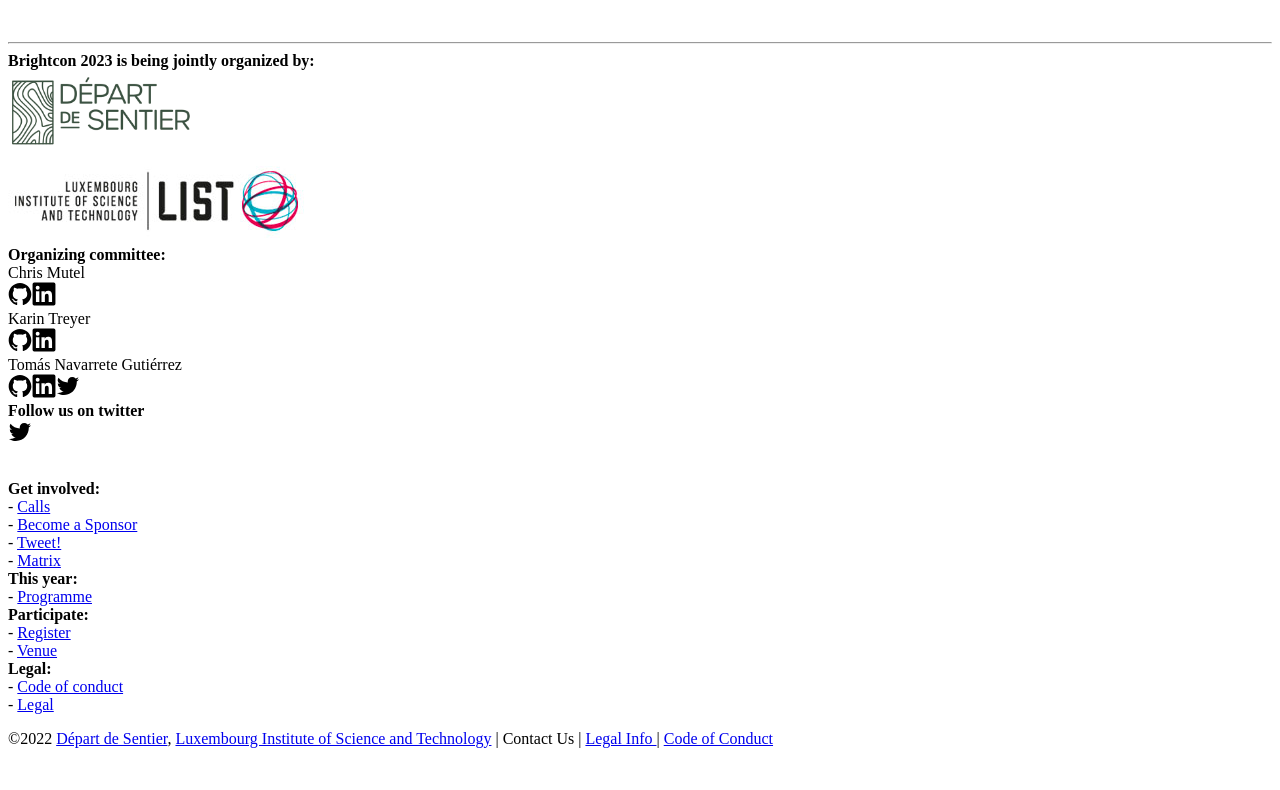
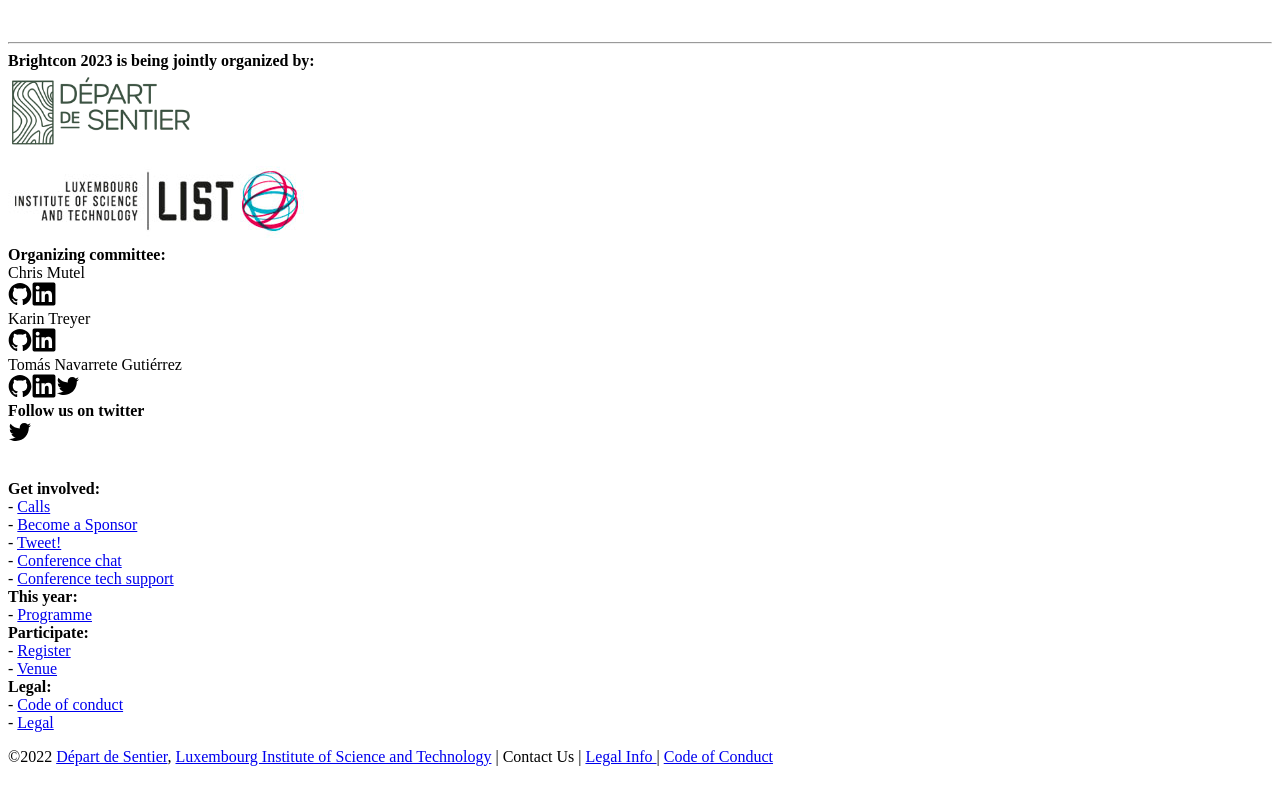
Before and after one commit to Depart-de-Sentier/brightcon-2023-website, a Nuxt app: page / in a window 1280 px wide. Shown: the part 8503-9293 px from the top of the page. Built offline with nearby package versions, Linux system fonts and the light colour scheme.

Commit message:
fix link in footer

```diff
--- a/components/RouteRecap.vue
+++ b/components/RouteRecap.vue
@@ -49,8 +49,13 @@ const routesGroup = [
         external: true,
       },
       {
-        label: "Matrix",
-        url: "https://app.element.io/#/room/%23brightway/brightcon:matrix.org",
+        label: "Conference chat",
+        url: "https://app.element.io/#/room/#brightway/brightcon:matrix.org",
+        external: true,
+      },
+      {
+        label: "Conference tech support",
+        url: "https://app.element.io/#/room/#brightcon-tech:matrix.org",
         external: true,
       },
     ],
```
